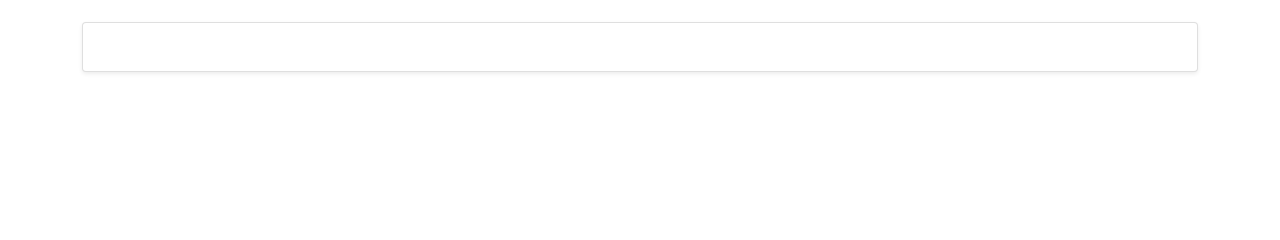
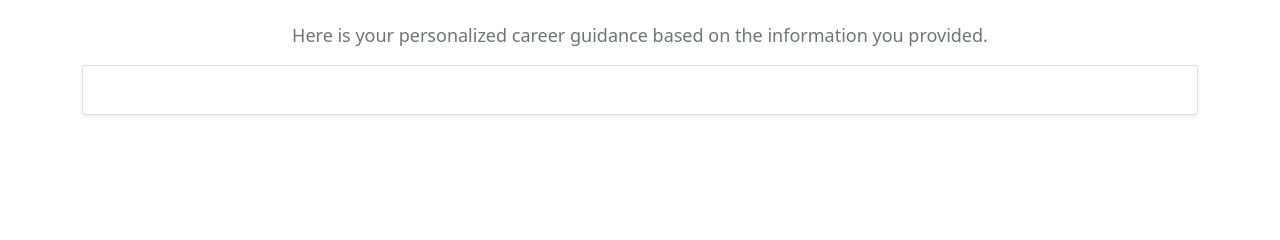
Before and after one commit to Ishika-om19/career-guidance-project, a Flask app: template templates/career_result.html in a window 1280 px wide. Shown: the part 186-426 px from the top of the page. Run offline with Flask 3, Linux system fonts and the light colour scheme; the template is opened without the code that fills it, so the values that code supplies are empty.

Commit message:
Add AI career guidenc result

```diff
--- a/app.py
+++ b/app.py
@@ -18,7 +18,7 @@ def home():
 def career_guidance():
     if request.method == "POST":
         name = request.form["name"]
-        education = request.form["course"]
+        course = request.form["course"]
         year_semester = request.form["year_semester"]
         technologies = request.form.get("technologies","")
         interests =  request.form["interests"]
@@ -29,7 +29,7 @@ def career_guidance():
         additional_info = request.form.get("additional_info","")
 
         print(name)
-        print(education)
+        print(course)
         print(year_semester)
         print(technologies)
         print(interests)
@@ -39,32 +39,42 @@ def career_guidance():
         print(goal)
         print(additional_info)
     prompt = f"""
-    You are an AI career guidance counselor.
+You are an AI career guidance counselor.
 
-    Student Name: {name}
-    Education: {education}
-    Year Semester: {year_semester}
-    Technologies: {technologies}
-    Interests: {interests}
-    Favorite Subjects: {subjects}
-    Strengths: {strengths}
-    Career Preference: {career_preference}
-    Current Goal: {goal}
-    Additional Info: {additional_info}
+Student Name: {name}
+Course: {course}
+Year/Semester: {year_semester}
+Technologies/Tools Known: {technologies or "Not provided"}
+Interests: {interests or "Not provided"}
+Favorite Subjects: {subjects or "Not provided"}
+Strengths: {strengths or "Not provided"}
+Career Preference: {career_preference or "Not provided"}
+Current Goal: {goal or "Not provided"}
+Additional Information: {additional_info or "Not provided"}
 
-Based on this information, provide personalized career guidance.
+Based on the information provided, give personalized career guidance to {name}.
+
+Important:
+- Do not assume information that the student did not provide.
+- Use the student's course, year/semester, skills, interests and other available information.
+- If optional information is missing, make recommendations using the information that is available.
+- If the student is unsure about a career preference or goal, help them explore suitable options.
+- Keep recommendations realistic for the student's current academic level.
 
 Include:
+
 1. Recommended career options
-2. Why these careers are suitable
-3. Skills  the student should learn
-4. A step-by-step career roadmap
-5. If Project so, project Ideas
-6. Short-term goals
-7. Long-term goals
+2. Why each career is suitable
+3. Skills and technologies to learn
+4. Step-by-step career roadmap
+5. Suitable project ideas
+6. Short-term goals (0-6 months)
+7. Medium-term goals (6-18 months)
+8. Long-term goals (18+ months)
 
-keep the guidance paractical,clear and suitable for a college student .
-    """
+
+Keep the guidance practical, clear, personalized and suitable for the student's current course and year/semester.
+"""
 
     for attempt in range(3):
         try:
--- a/static/style.css
+++ b/static/style.css
@@ -55,3 +55,10 @@ html{
         transform: translateY(7px);
     }
 }
+
+.guidance-content{
+    white-space: pre-wrap;
+    line-height: 1.7;
+    font-size: 17px;
+    color: #333;
+}
--- a/templates/career_result.html
+++ b/templates/career_result.html
@@ -11,6 +11,7 @@ Career Guidance Result
     <h2 class="text-center mb-4">
         Career Guidance for {{ name }} 🚀
     </h2>
+    <p class="text-muted">Here is your personalized career guidance based on the information you provided.</p>
 
     <div class="card shadow-sm p-4">
         <div class="guidance-content">{{ guidance }}</div>
```
